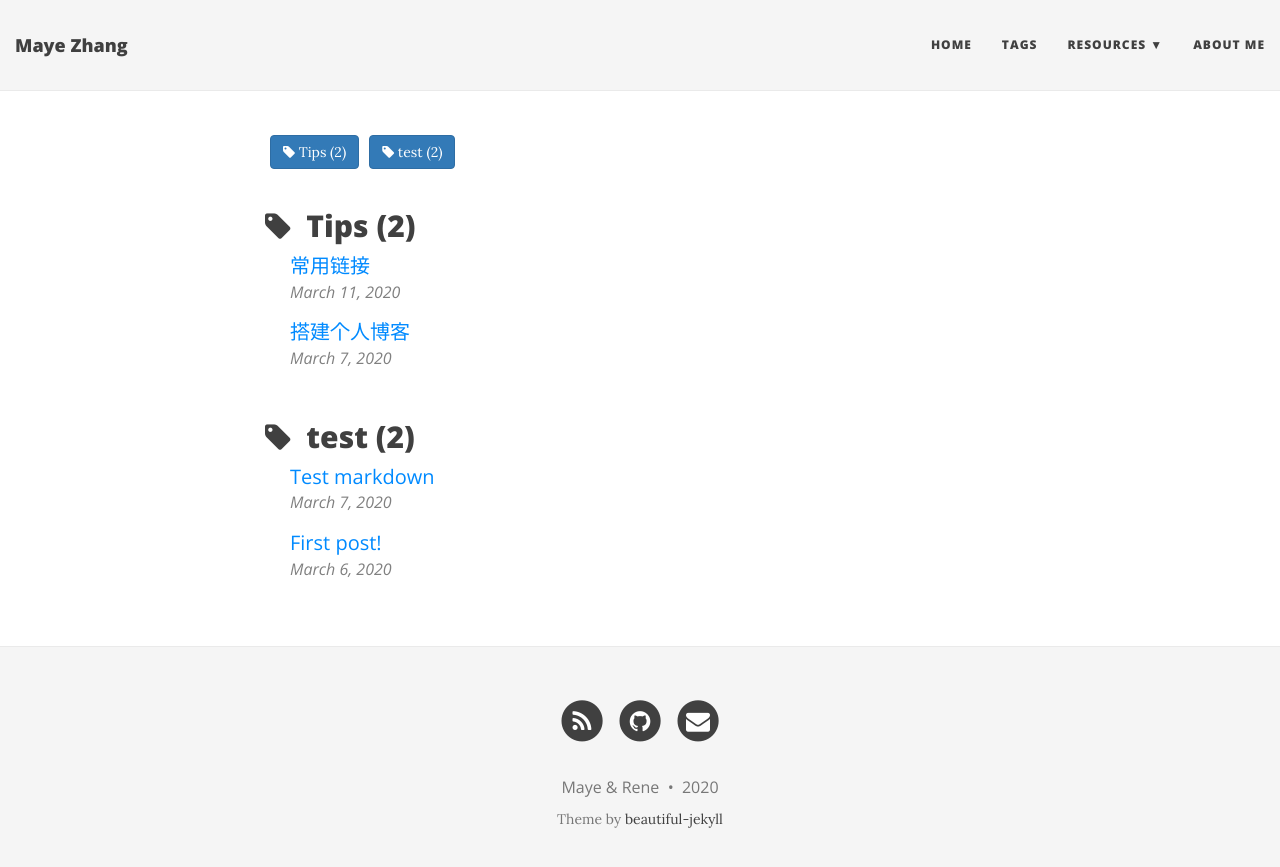
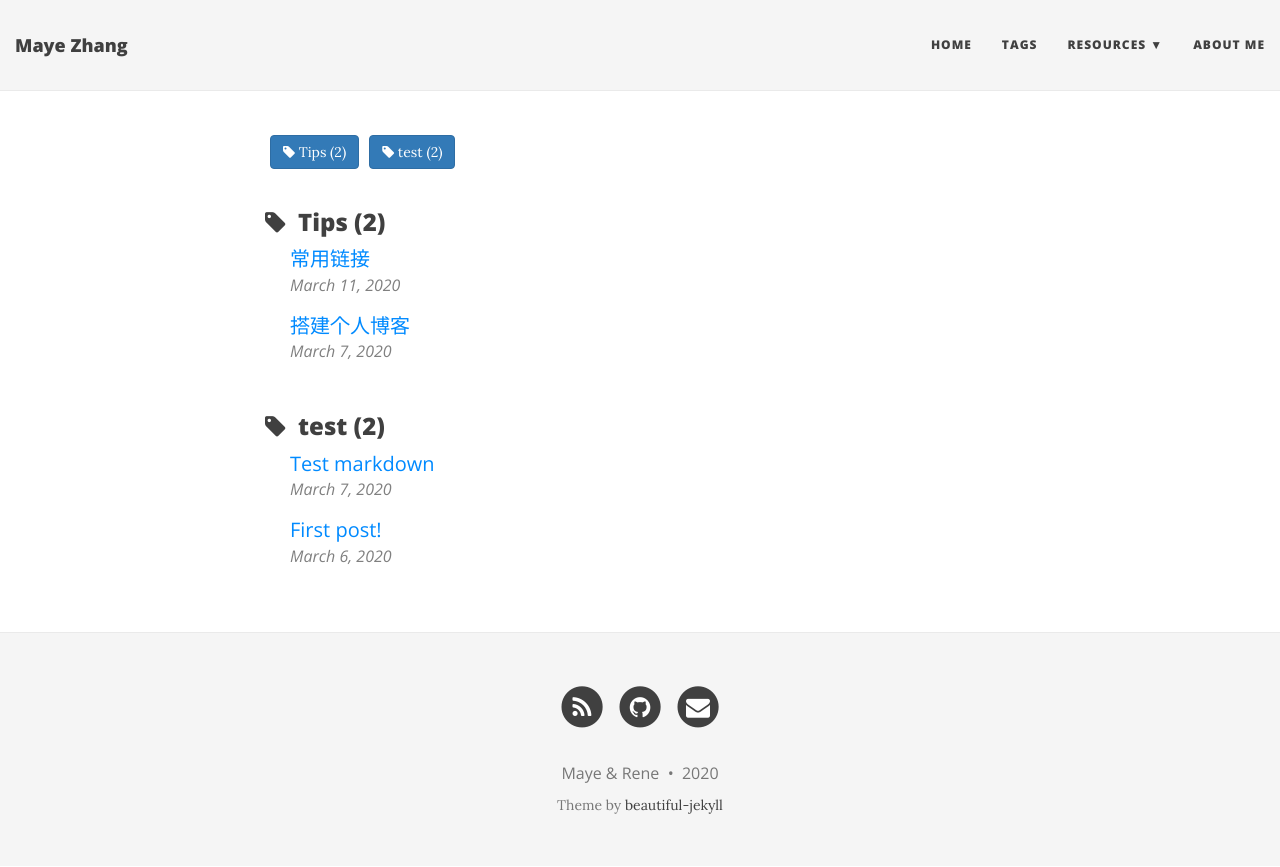
Before and after one commit to MayeZhang/MayeZhang.github.io, a Jekyll site: the page built from tags.html, in a window 1280 px wide. Shown: the top 867 px of the page. Built offline with Jekyll 4.4.1, drawn with Linux system fonts in a browser that asks for light colours; nearby versions of some CDN libraries.

Commit message:
Update tags.html

```diff
--- a/tags.html
+++ b/tags.html
@@ -17,10 +17,10 @@ show-avatar: false
 
 <div id="full-tags-list">
 {%- for tag in tags_list -%}
-    <h2 id="{{- tag -}}" class="linked-section">
+    <h3 id="{{- tag -}}" class="linked-section">
         <i class="fa fa-tag" aria-hidden="true"></i>
         &nbsp;{{- tag -}}&nbsp;({{site.tags[tag].size}})
-    </h2>
+    </h3>
     <div class="post-list">
         {%- for post in site.tags[tag] -%}
             <div class="tag-entry">
```
